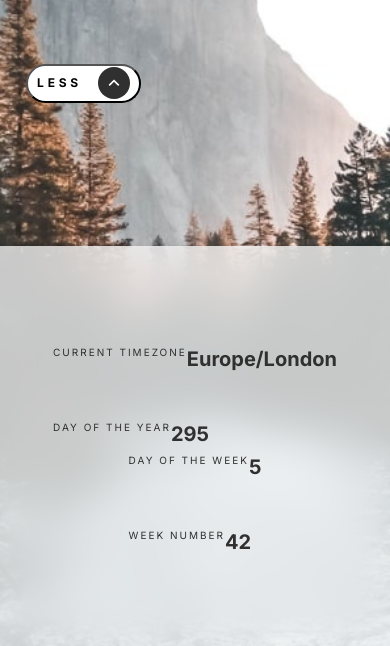
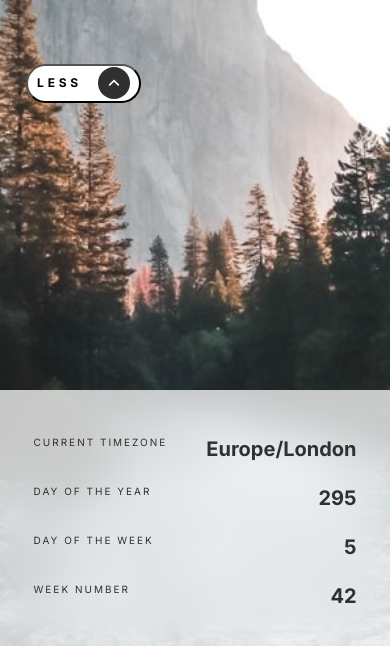
Before and after one commit to NImboNagatory/clock-app, a plain HTML site: page starter-code/index.html in a window 390 px wide. Both pictures are taken after a click on the button "MORE". Shown: the part 230-876 px from the top of the page. Drawn offline with Linux system fonts and the light colour scheme; no server answers.

Commit message:
added more mobile styling

```diff
--- a/starter-code/css/main.css
+++ b/starter-code/css/main.css
@@ -69,6 +69,7 @@ table {
     height: 125px;
     flex-shrink: 0;
     position: relative;
+    margin-bottom: 25.03298350824588%;
 }
 .quote__container > h1{
     width: 540px;
@@ -106,7 +107,6 @@ table {
     color: #000;
 }
 .time__container{
-    margin-top: 16.180555555555557%;
     display: flex;
     flex-direction: column;
     gap: 16px;
@@ -519,7 +519,7 @@ table {
         padding-right: 6.666666666666667%;
     }
     .quote__container{
-        margin-bottom: 34.03298350824588%;
+        margin-bottom: 90.03298350824588%;
         width: 305px;
     }
     .quote__container > h1{
@@ -624,6 +624,7 @@ table {
     .timezone{
         display: flex;
         flex-direction: row;
+        justify-content: space-between;
     }
     .timezone > h2{
         color: #303030;
@@ -647,6 +648,7 @@ table {
     .yearday{
         display: flex;
         flex-direction: row;
+        justify-content: space-between;
     }
     .yearday > h2{
         color: #303030;
@@ -670,11 +672,13 @@ table {
     .dayofweek{
         display: flex;
         flex-direction: row;
+        justify-content: space-between;
     }
 
     .weeknum{
         display: flex;
         flex-direction: row;
+        justify-content: space-between;
     }
     .weeddaynum > div:nth-child(1) > h2{
         color: #303030;
@@ -716,5 +720,16 @@ table {
         font-weight: 700;
         line-height: normal;
     }
-
+    .timezone_year__container{
+        width: 323px;
+        gap: 16px;
+    }
+    .weeddaynum{
+        margin-top: 16px;
+        width: 323px;
+        gap: 16px;
+    }
+    .info__container{
+        height: 256px;
+    }
 }
--- a/starter-code/index.html
+++ b/starter-code/index.html
@@ -23,7 +23,7 @@
         <h2 class="quoteauthor" id="quoteauthor"></h2>
         <img id="refreshBtn" alt="" src="./assets/desktop/refresh-svgrepo-com.svg">
       </div>
-      <div class="timeData">
+      <div class="timeData" id="timeData">
         <div class="time__container" id = "time__container">
           <div>
             <img alt="" id="dayNightIcon" src="./assets/desktop/icon-sun.svg">
--- a/starter-code/js/main.js
+++ b/starter-code/js/main.js
@@ -2,7 +2,7 @@ function showInfo() {
   const quoteCont = document.getElementById("quote__container");
   const moreBtnText = document.getElementById("btn_text");
   const moreBtnSvg = document.getElementById("btn_svg");
-  const timeCont = document.getElementById("time__container");
+  const timeCont = document.getElementById("timeData");
   const infoCont = document.getElementById("info__container");
   if (moreBtnText.textContent === "MORE") {
     moreBtnText.textContent = "LESS";
@@ -13,7 +13,7 @@ function showInfo() {
   } else if (moreBtnText.textContent === "LESS") {
     moreBtnText.textContent = "MORE";
     moreBtnSvg.src = "./assets/desktop/icon-arrow-down.svg";
-    timeCont.style = "margin-top:16.180555555555557%;";
+    timeCont.style = "margin-top:0;";
     quoteCont.style = "display:block;";
     infoCont.style = "display:none;";
   }
@@ -44,13 +44,10 @@ function updateTime(lat, long) {
                 // The sun has already set, so calculate time until sunrise
                 const message = "BSR";
                 bstBsr.textContent = message
-                bckimg.style = "background-image: linear-gradient(to bottom, #00000000, #000000), url('../assets/desktop/bg-image-nighttime.jpg');"
             } else {
                 // Calculate time until sunset
                 const message = "BSD";
                 bstBsr.textContent = message
-                bckimg.style = "background-image: linear-gradient(to bottom, #00000000, #000000), url('../assets/desktop/bg-image-daytime.png');"
-
             }
         })
         .catch((error) => {
```
